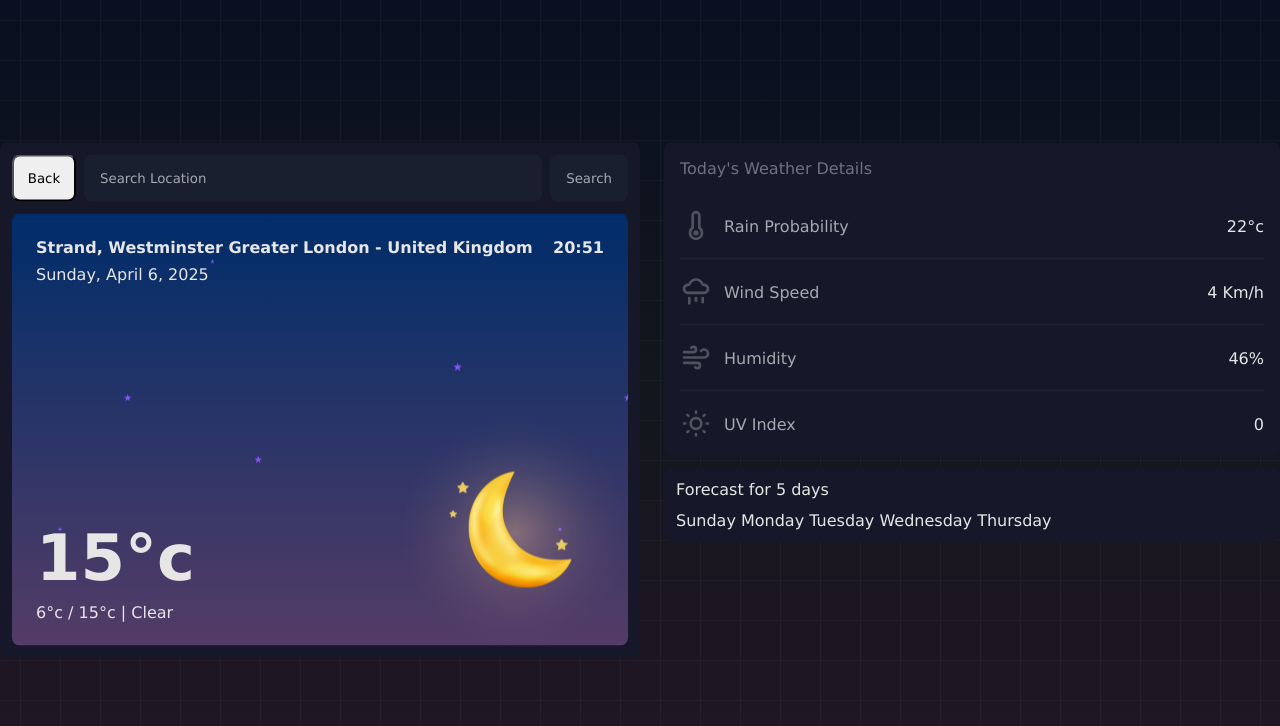
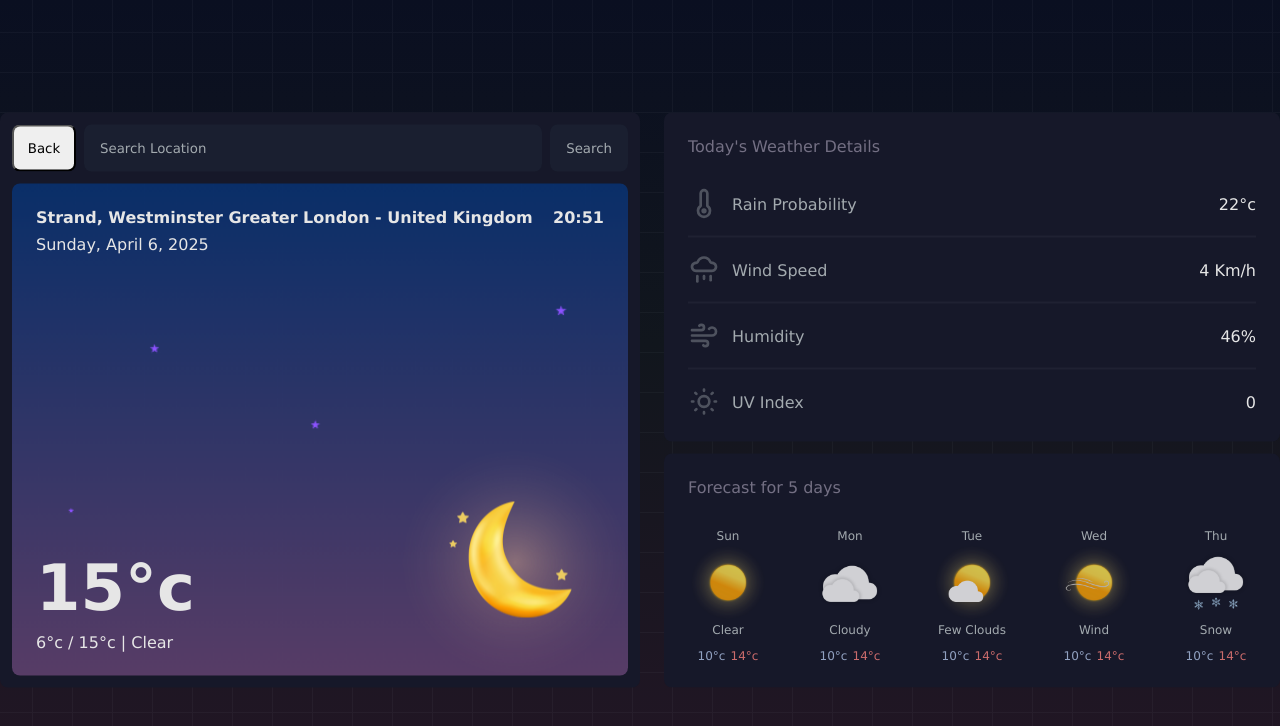
Before and after one commit to NotRelix/weather-wave, a website built with webpack: page src/template.html in a window 1280 px wide. Both pictures are taken after typing "Sample" into the empty fields and a click on the button "Search". Built offline with nearby package versions, Linux system fonts and the light colour scheme.

Commit message:
feat: refine bottom right UI of main content

```diff
--- a/src/style.css
+++ b/src/style.css
@@ -7,6 +7,8 @@
   --card-background: rgb(22, 24, 41);
   --card-title: rgb(115, 111, 131);
   --icon: rgb(139, 145, 150);
+  --low-temp: rgb(146, 162, 194);
+  --high-temp: rgb(204, 108, 108);
 }
 
 * {
@@ -52,7 +54,7 @@ svg {
     ),
     linear-gradient(to bottom, rgb(203 213 225) 1px, transparent 1px);
   background-size: 2.5rem 2.5rem;
-  background-position: center center;
+  background-position: calc(50% + 12px) calc(50% + 12px);
   opacity: 4%;
 }
 
@@ -214,6 +216,8 @@ svg {
   gap: 10rem;
   justify-content: space-between;
   background-image: url(images/background/clear-night.png);
+  background-size: cover;
+  background-position: center;
   width: 100%;
   height: 100%;
   padding: 24px;
@@ -271,20 +275,61 @@ svg {
 
 /* Top Right */
 
-.weather-details {
-  padding: 16px;
-  color: var(--card-title);
+.weather-details,
+.future-forecast {
+  padding: 24px;
   gap: 16px;
 }
 
 .details-title {
   margin-bottom: 16px;
+  color: var(--card-title);
 }
 
 hr {
   border: 1px solid var(--icon);
   opacity: 8%;
 }
+
+/* Bottom Right */
+.day img {
+  width: 5rem;
+  opacity: 80%;
+}
+
+.future-days {
+  display: flex;
+  justify-content: space-between;
+}
+
+.day {
+  display: flex;
+  flex-direction: column;
+  text-align: center;
+}
+
+.day img {
+  align-self: center;
+}
+
+.day .high-low-temp {
+  margin-top: 8px;
+  color: var(--primary-text);
+}
+
+.high-low-temp .low-temp {
+  color: var(--low-temp);
+}
+
+.high-low-temp .high-temp {
+  color: var(--high-temp);
+}
+
+.day span {
+  font-size: 12px;
+  color: var(--muted-text);
+}
+
 
 .details-container {
   display: flex;
--- a/src/template.html
+++ b/src/template.html
@@ -76,13 +76,53 @@
         </div>
       </div>
       <div class="future-forecast">
-        <span>Forecast for 5 days</span>
+        <span class="details-title">Forecast for 5 days</span>
         <div class="future-days">
-          <span>Sunday</span>
-          <span>Monday</span>
-          <span>Tuesday</span>
-          <span>Wednesday</span>
-          <span>Thursday</span>
+          <div class="day">
+            <span>Sun</span>
+            <img src="./images/icon/clear-day-icon.png" alt="">
+            <span>Clear</span>
+            <div class="high-low-temp">
+              <span class="low-temp">10°c</span>
+              <span class="high-temp">14°c</span>
+            </div>
+          </div>
+          <div class="day">
+            <span>Mon</span>
+            <img src="./images/icon/cloudy-day-icon.png" alt="">
+            <span>Cloudy</span>
+            <div class="high-low-temp">
+              <span class="low-temp">10°c</span>
+              <span class="high-temp">14°c</span>
+            </div>
+          </div>
+          <div class="day">
+            <span>Tue</span>
+            <img src="./images/icon/partly-cloudy-day-icon.png" alt="">
+            <span>Few Clouds</span>
+            <div class="high-low-temp">
+              <span class="low-temp">10°c</span>
+              <span class="high-temp">14°c</span>
+            </div>
+          </div>
+          <div class="day">
+            <span>Wed</span>
+            <img src="./images/icon/wind-day-icon.png" alt="">
+            <span>Wind</span>
+            <div class="high-low-temp">
+              <span class="low-temp">10°c</span>
+              <span class="high-temp">14°c</span>
+            </div>
+          </div>
+          <div class="day">
+            <span>Thu</span>
+            <img src="./images/icon/snow-icon.png" alt="">
+            <span>Snow</span>
+            <div class="high-low-temp">
+              <span class="low-temp">10°c</span>
+              <span class="high-temp">14°c</span>
+            </div>
+          </div>
         </div>
       </div>
     </div>
```
